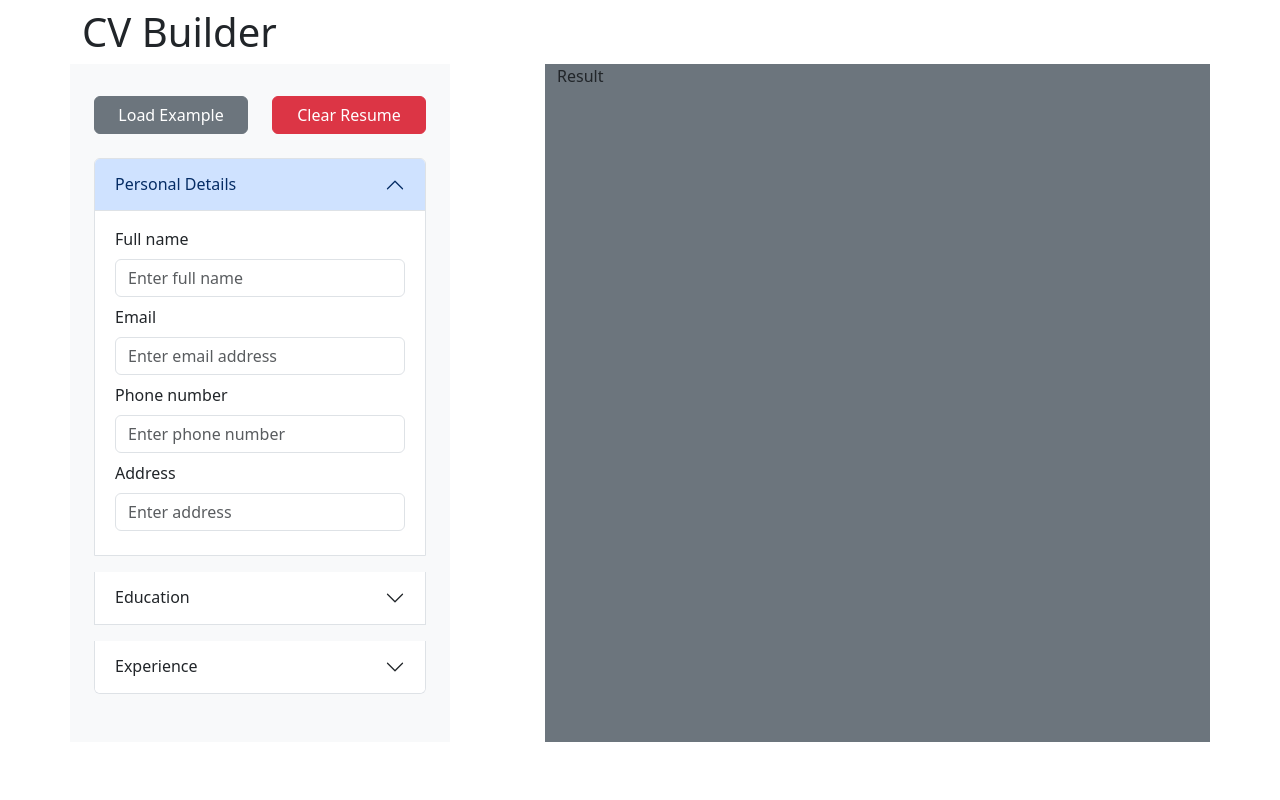
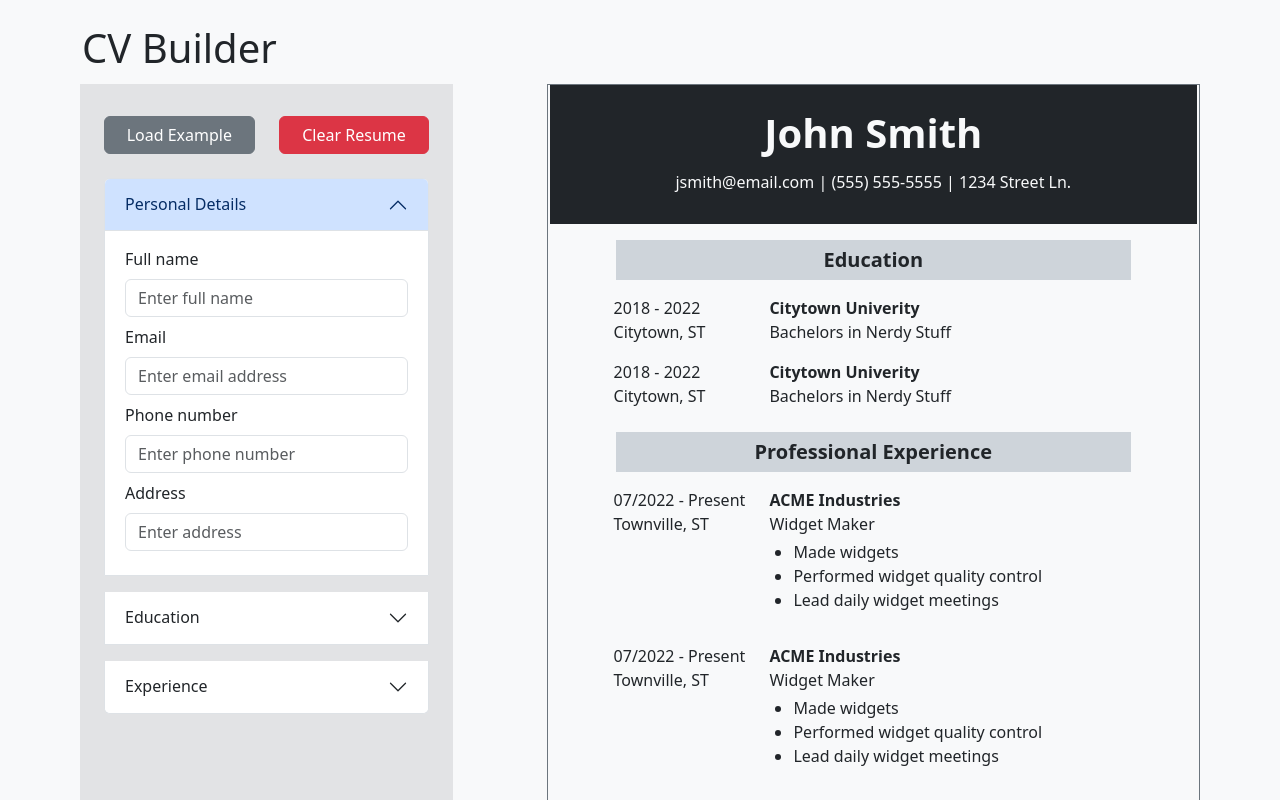
Before and after one commit to ryangholland/top-cv-application, a React app: page / in a window 1280 px wide. Shown: the top 800 px of the page. Built offline with nearby package versions, Linux system fonts and the light colour scheme; the HTML template or start-up script is replaced by a standard one.

Commit message:
Style resume display

```diff
--- a/eslint.config.js
+++ b/eslint.config.js
@@ -33,6 +33,7 @@ export default [
         'warn',
         { allowConstantExport: true },
       ],
+      'react/prop-types': 'off',
     },
   },
 ]
--- a/src/App.jsx
+++ b/src/App.jsx
@@ -4,17 +4,33 @@ import Col from "react-bootstrap/Col";
 import Button from "react-bootstrap/Button";
 import Accordion from "react-bootstrap/Accordion";
 
-import PersonalDetailsForm from "./components/PersonalDetailsForm";
-import EducationGroup from "./components/EducationGroup";
-import ExperienceGroup from "./components/ExperienceGroup";
+import PersonalDetailsForm from "./components/input/PersonalDetailsForm";
+import EducationGroup from "./components/input/EducationGroup";
+import ExperienceGroup from "./components/input/ExperienceGroup";
+
+import { useState } from "react";
+import defaultUserData from "./utils/DataStructure";
+import ResumeDisplay from "./components/display/ResumeDisplay";
 
 function App() {
+  const [userData, setUserData] = useState(defaultUserData);
+
+  const updatePersonalDetails = (field, value) => {
+    setUserData((prev) => ({
+      ...prev,
+      personalDetails: {
+        ...prev.personalDetails,
+        [field]: value,
+      },
+    }));
+  };
+
   return (
     <Container>
       <h1 className="my-2">CV Builder</h1>
-      <Row className="my-2">
+      <Row className="my-2 g-1">
         {/* Resume Input */}
-        <Col xs={12} lg={4} className="bg-light p-4">
+        <Col xs={12} lg={4} className="bg-secondary-subtle p-4">
           <Row className="my-2">
             <Col>
               <Button variant="secondary" className="w-100">
@@ -55,8 +71,38 @@ function App() {
         <Col lg={1}></Col>
 
         {/* Resume Display */}
-        <Col xs={12} lg={7} className="bg-secondary">
-          Result
+        <Col xs={12} lg={7} className="border border-secondary ">
+          <ResumeDisplay userData={userData} />
+          {/* <div className="p-4 bg-dark text-light">
+            <h1 className="text-center mb-3 fw-bold">
+              {userData.personalDetails.name}
+            </h1>
+            <h6 className="text-center">
+              {userData.personalDetails.email} |{" "}
+              {userData.personalDetails.phone} |{" "}
+              {userData.personalDetails.address}
+            </h6>
+          </div>
+          <div className="mt-2 pt-4 px-4 text-center d-flex justify-content-center align-items-center">
+            <h5 className="text-center p-2 bg-dark-subtle w-75 fw-bold">
+              Education
+            </h5>
+          </div>
+          <div className="d-flex justify-content-center align-items-center ">
+            <Row>
+              <Col>yo</Col>
+              <Col>yo</Col>
+            </Row>
+          </div>
+          <div className="mt-2 pt-4 px-4 text-center d-flex justify-content-center align-items-center">
+            <h5 className="text-center p-2 bg-dark-subtle w-75 fw-bold">
+              Professional Experience
+            </h5>
+          </div>
+          <Row>
+            <Col>yo</Col>
+            <Col>yo</Col>
+          </Row> */}
         </Col>
       </Row>
     </Container>
--- /dev/null
+++ b/src/components/display/EducationDisplay.jsx
@@ -0,0 +1,19 @@
+import Row from "react-bootstrap/Row";
+import Col from "react-bootstrap/Col";
+
+function EducationDisplay( {education} ) {
+  return (
+    <Row className="my-2">
+      <Col xs={{ span: 3, offset: 1 }}>
+        <p className="m-0">{education.startYear} - {education.endYear}</p>
+        <p className="m-0">{education.location}</p>
+      </Col>
+      <Col xs={"7"}>
+        <p className="m-0 fw-bold">{education.school}</p>
+        <p className="m-0">{education.degree} in {education.fieldOfStudy}</p>
+      </Col>
+    </Row>
+  );
+}
+
+export default EducationDisplay;
--- /dev/null
+++ b/src/components/display/ExperienceDisplay.jsx
@@ -0,0 +1,26 @@
+import Row from "react-bootstrap/Row";
+import Col from "react-bootstrap/Col";
+
+function ExperienceDisplay({ experience }) {
+  return (
+    <Row className="my-2">
+      <Col xs={{ span: 3, offset: 1 }}>
+        <p className="m-0">
+          {experience.startDate} - {experience.endDate}
+        </p>
+        <p className="m-0">{experience.location}</p>
+      </Col>
+      <Col xs={"8"}>
+        <p className="m-0 fw-bold">{experience.company}</p>
+        <p className="m-0">{experience.position}</p>
+        <ul className="p-0 px-4 mt-1">
+          {experience.responsibilities.map((responsibility) => {
+            return <li key={responsibility}>{responsibility}</li>;
+          })}
+        </ul>
+      </Col>
+    </Row>
+  );
+}
+
+export default ExperienceDisplay;
--- /dev/null
+++ b/src/components/display/ResumeDisplay.jsx
@@ -0,0 +1,43 @@
+import Container from "react-bootstrap/Container";
+import Row from "react-bootstrap/Row";
+import Col from "react-bootstrap/Col";
+import EducationDisplay from "./EducationDisplay";
+import ExperienceDisplay from "./ExperienceDisplay";
+
+function ResumeDisplay({ userData }) {
+  return (
+    <Container style={{ height: '11in'}}>
+      <Row className="p-4 bg-dark text-light">
+        <Col xs="12">
+          <h1 className="text-center mb-3 fw-bold">
+            {userData.personalDetails.name}
+          </h1>
+        </Col>
+        <Col>
+          <h6 className="text-center">
+            {userData.personalDetails.email} | {userData.personalDetails.phone}{" "}
+            | {userData.personalDetails.address}
+          </h6>
+        </Col>
+      </Row>
+      <Row>
+        <Col xs={{ span: 10, offset: 1 }} className="mt-3">
+          <h5 className="text-center p-2 bg-dark-subtle fw-bold">Education</h5>
+        </Col>
+        <EducationDisplay education={userData.education[0]} />
+        <EducationDisplay education={userData.education[0]} />
+      </Row>
+      <Row>
+        <Col xs={{ span: 10, offset: 1 }} className="mt-3">
+          <h5 className="text-center p-2 bg-dark-subtle fw-bold">
+            Professional Experience
+          </h5>
+        </Col>
+        <ExperienceDisplay experience={userData.workExperience[0]} />
+        <ExperienceDisplay experience={userData.workExperience[0]} />
+      </Row>
+    </Container>
+  );
+}
+
+export default ResumeDisplay;
--- a/src/main.jsx
+++ b/src/main.jsx
@@ -1,10 +1,12 @@
-import { StrictMode } from 'react'
-import { createRoot } from 'react-dom/client'
-import App from './App.jsx'
-import 'bootstrap/dist/css/bootstrap.min.css';
+import { StrictMode } from "react";
+import { createRoot } from "react-dom/client";
+import App from "./App.jsx";
+import "bootstrap/dist/css/bootstrap.min.css";
 
-createRoot(document.getElementById('root')).render(
+createRoot(document.getElementById("root")).render(
   <StrictMode>
-    <App />
-  </StrictMode>,
-)
+    <div className="bg-light p-3 min-vh-100">
+      <App />
+    </div>
+  </StrictMode>
+);
--- /dev/null
+++ b/src/utils/DataStructure.js
@@ -0,0 +1,37 @@
+const defaultUserData = {
+  personalDetails: {
+    name: "John Smith",
+    email: "jsmith@email.com",
+    phone: "(555) 555-5555",
+    address: "1234 Street Ln.",
+  },
+
+  education: [
+    {
+      id: 1,
+      school: "Citytown Univerity",
+      degree: "Bachelors",
+      fieldOfStudy: "Nerdy Stuff",
+      startYear: "2018",
+      endYear: "2022",
+      location: "Citytown, ST"
+    },
+  ],
+  workExperience: [
+    {
+      id: 1,
+      company: "ACME Industries",
+      position: "Widget Maker",
+      startDate: "07/2022",
+      endDate: "Present",
+      responsibilities: [
+        "Made widgets",
+        "Performed widget quality control",
+        "Lead daily widget meetings",
+      ],
+      location: "Townville, ST"
+    },
+  ],
+};
+
+export default defaultUserData;
```
Also changed, not shown: src/components/input/EducationGroup.jsx (renamed from src/components/EducationGroup.jsx), src/components/input/ExperienceGroup.jsx (renamed from src/components/ExperienceGroup.jsx), src/components/input/PersonalDetailsForm.jsx (renamed from src/components/PersonalDetailsForm.jsx).
